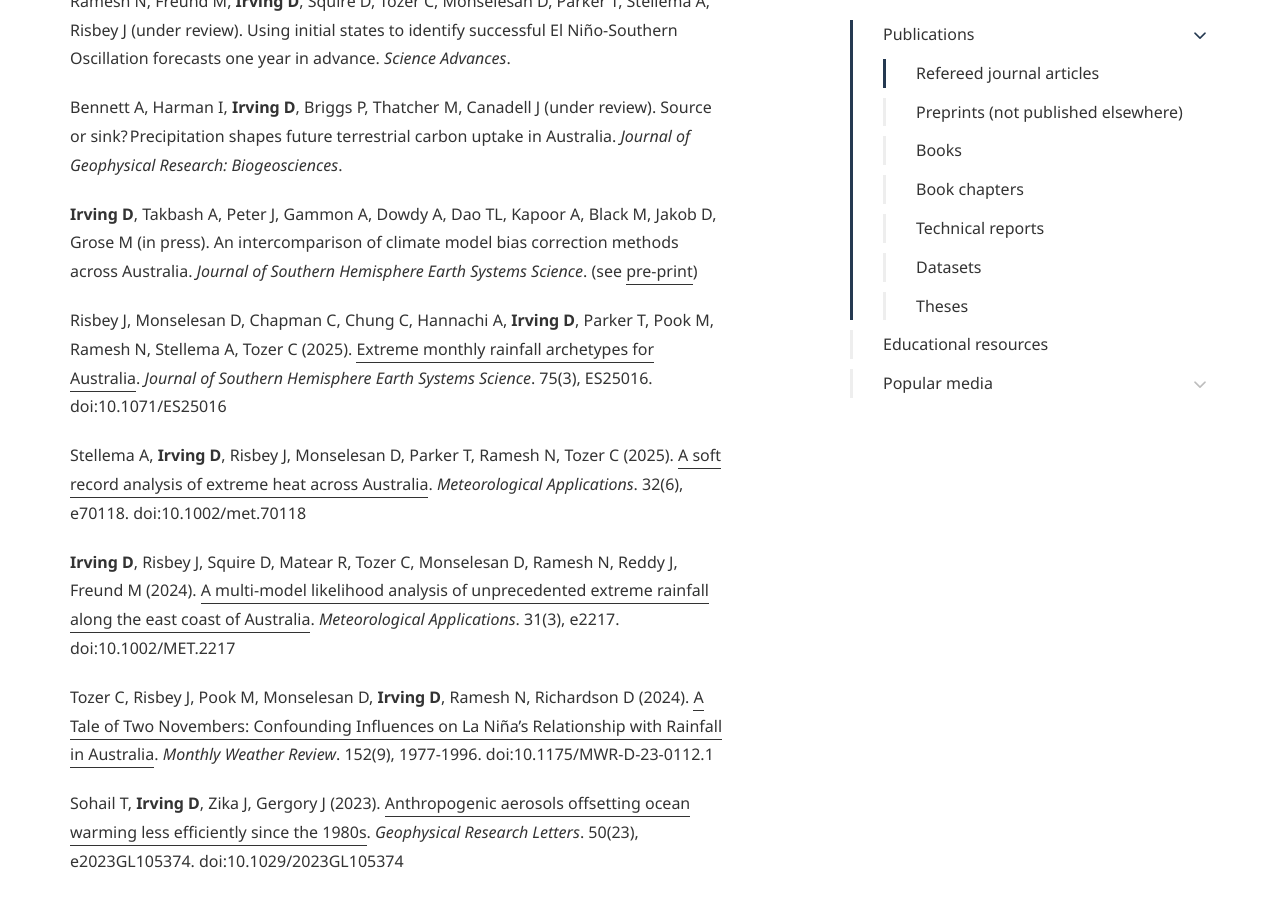
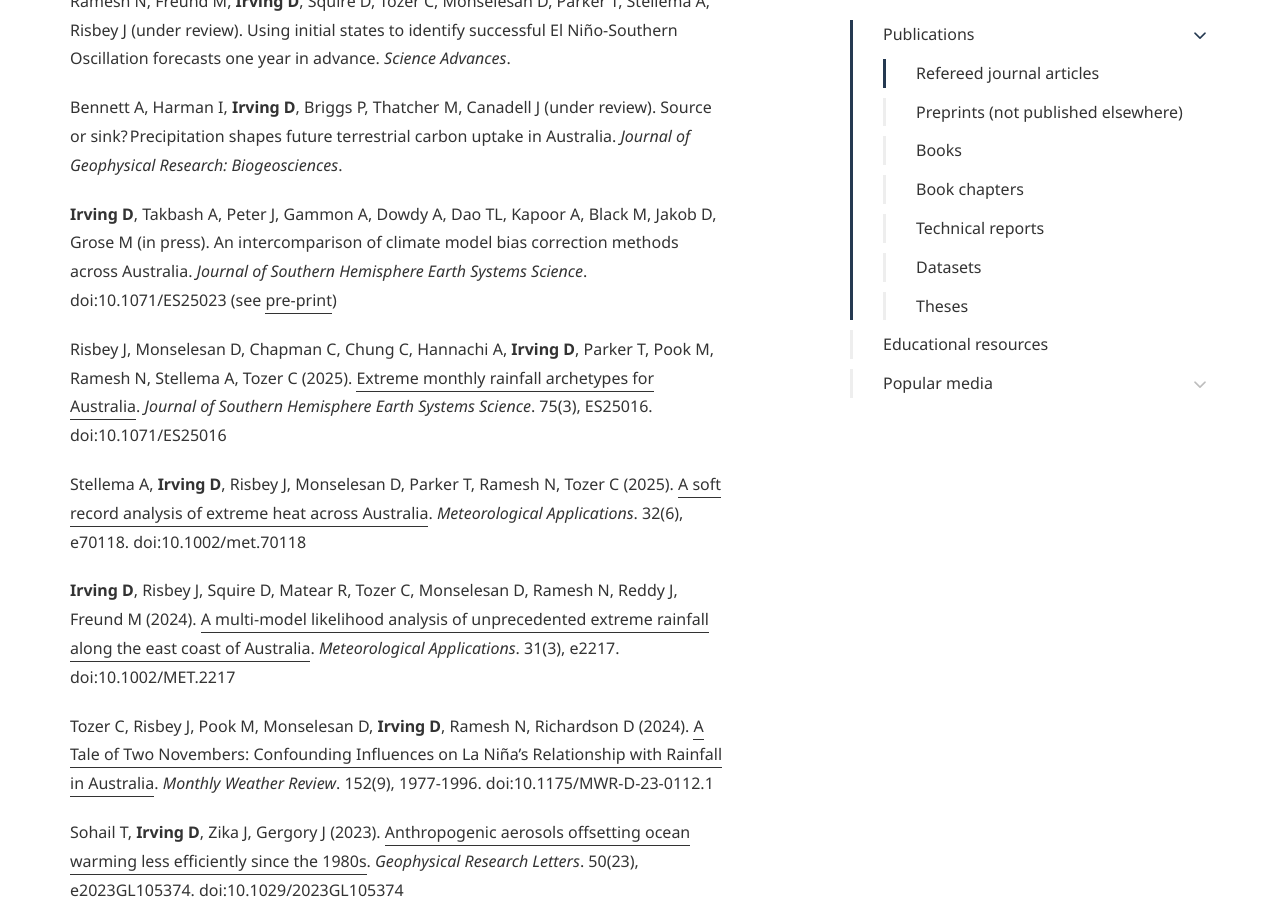
Before and after one commit to DamienIrving/damienirving.github.io, a Jekyll site: the page built from publications.md, in a window 1280 px wide and 900 px high, scrolled down 1041 px. Built offline with Jekyll 4.4.1, drawn with Linux system fonts in a browser that asks for light colours; some web fonts are replaced.

Commit message:
Update publications.md

```diff
--- a/publications.md
+++ b/publications.md
@@ -32,7 +32,7 @@ Ramesh N, Freund M, **Irving D**, Squire D, Tozer C, Monselesan D, Parker T, Ste
 
 Bennett A, Harman I, **Irving D**, Briggs P, Thatcher M, Canadell J (under review). Source or sink? Precipitation shapes future terrestrial carbon uptake in Australia. *Journal of Geophysical Research: Biogeosciences*.
 
-**Irving D**, Takbash A, Peter J, Gammon A, Dowdy A, Dao TL, Kapoor A, Black M, Jakob D, Grose M (in press). An intercomparison of climate model bias correction methods across Australia. *Journal of Southern Hemisphere Earth Systems Science*. (see [pre-print](https://github.com/AusClimateService/npcp/blob/master/reports/phase1/phase1_report.md))
+**Irving D**, Takbash A, Peter J, Gammon A, Dowdy A, Dao TL, Kapoor A, Black M, Jakob D, Grose M (in press). An intercomparison of climate model bias correction methods across Australia. *Journal of Southern Hemisphere Earth Systems Science*. doi:10.1071/ES25023 (see [pre-print](https://github.com/AusClimateService/npcp/blob/master/reports/phase1/phase1_report.md))
 
 Risbey J, Monselesan D, Chapman C, Chung C, Hannachi A, **Irving D**, Parker T, Pook M, Ramesh N, Stellema A, Tozer C (2025). [Extreme monthly rainfall archetypes for Australia](https://doi.org/10.1071/ES25016). *Journal of Southern Hemisphere Earth Systems Science*. 75(3), ES25016. doi:10.1071/ES25016
 
```
